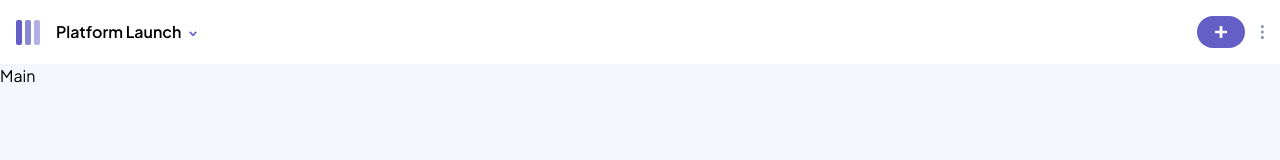
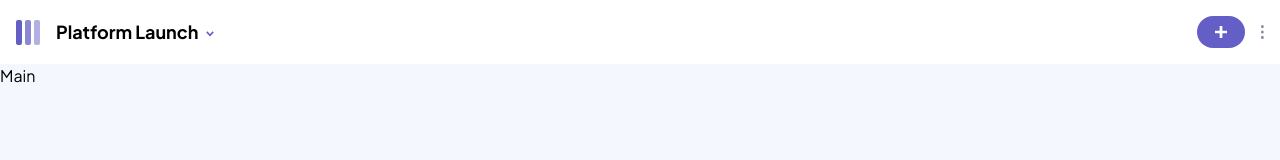
Before and after one commit to Striperoooo/kanban-task-management-app, a React (Vite) app: page / in a window 1280 px wide. Shown: the top 160 px of the page. Built offline with nearby package versions, Linux system fonts and the light colour scheme.

Commit message:
Update header title styling
Changed the 'Platform Launch' span to use bold font and larger text for improved visibility in the header component.

```diff
--- a/src/components/Header.tsx
+++ b/src/components/Header.tsx
@@ -19,7 +19,7 @@
                     className='flex items-center cursor-pointer'
                     onClick={toggle}
                 >
-                    <span className="font-semibold mr-2">Platform Launch</span>
+                    <span className="font-bold text-lg mr-2">Platform Launch</span>
                     <img src={isOpen ? iconChevUp : iconChevDown} alt="toggle sidebar icon" className='mt-1 w-2 h-1.5' />
                 </div>
 
```
